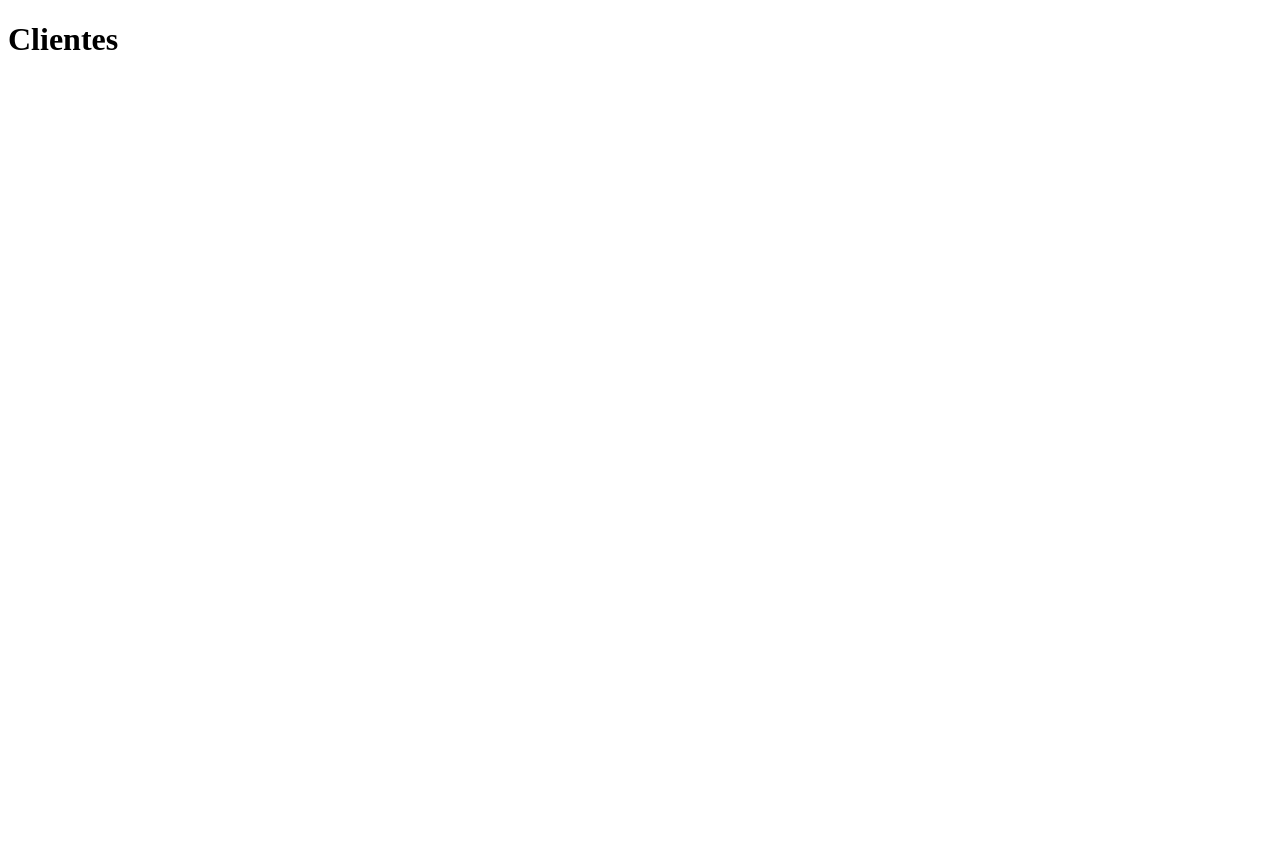
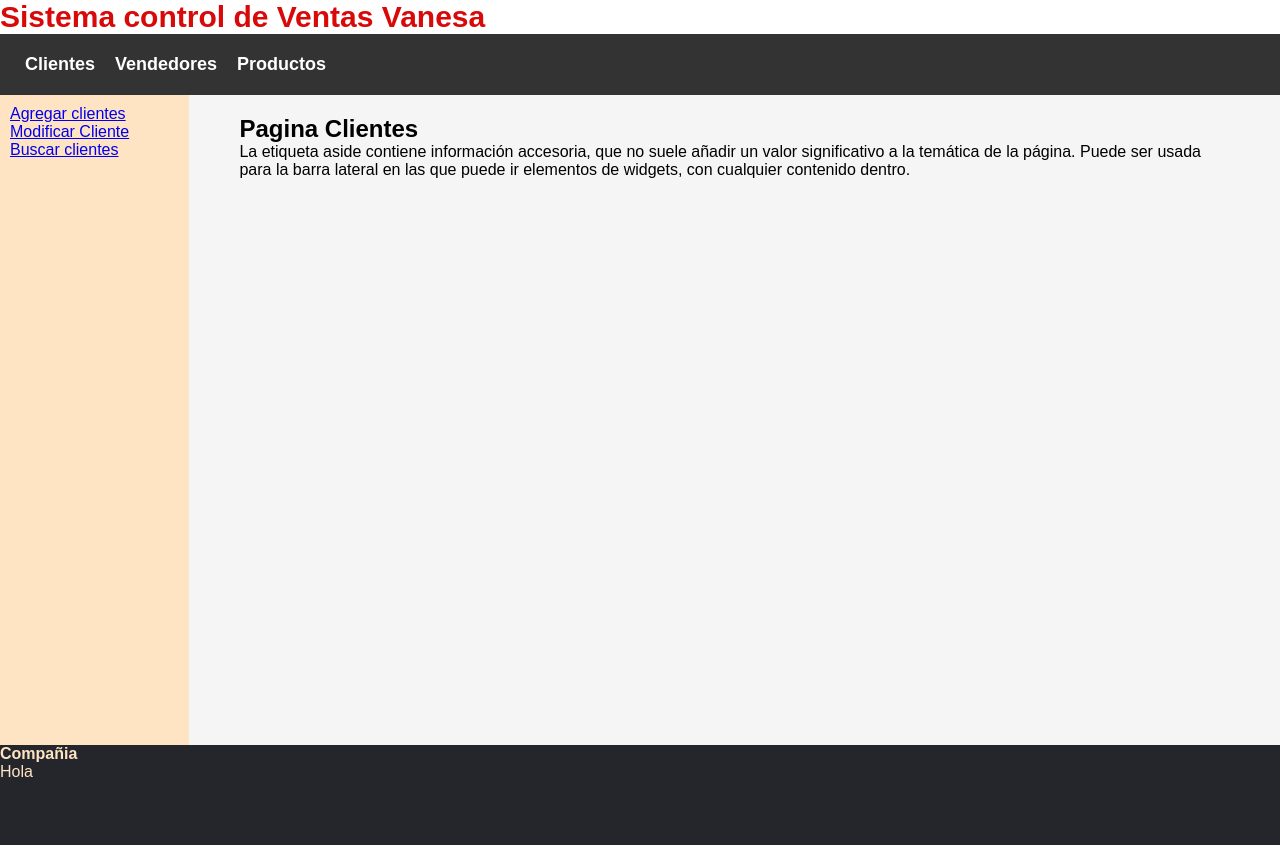
Before and after one commit to Damian-Rojas/Control_Compras, a Flask app: page /clientes in a window 1280 px wide. Before the commit the page is almost empty. Before the commit the page ends 50 px from the top, so only its background shows below. Run offline with Flask 3, Linux system fonts and the light colour scheme.

Commit message:
Modificación pagina clientes

```diff
--- a/templates/clientes.html
+++ b/templates/clientes.html
@@ -1,13 +1,60 @@
 <!DOCTYPE html>
-<html lang="en">
+<html lang="es">
 <head>
-    <meta charset="UTF-8">
-    <meta http-equiv="X-UA-Compatible" content="IE=edge">
-    <meta name="viewport" content="width=device-width, initial-scale=1.0">
-    <title>Clientes</title>
+  <title> Indumentarias Vanesa</title>
+  <meta charset="UTF-8">
+  <meta http-equiv="X-UA-Compatible" content="IE=edge">
+  <meta name="viewport" content="width=device-width, initial-scale=1.0">
+  <link rel="stylesheet"  href="{{ url_for('static', filename='css/styles.css' ) }}">
+
 </head>
 <body>
-    <h1>Clientes</h1>
+  <h1>Sistema control de Ventas Vanesa</h1>
+    <header>
+
+        <nav>
+          <ul>
+            <li><a href="#">Clientes</a></li>
+            <li><a href="#">Vendedores</a></li>
+            <li><a href="#">Productos</a></li>
+          </ul>
+        </nav>
+      </header>
+      <main class="main">
+        <div class="main-menu">
+
+          <ul class="menu-main">
+            <li><a href="#">Agregar clientes</a></li>
+            <li><a href="#">Modificar Cliente</a></li>
+            <li><a href="#">Buscar clientes</a></li>
+          </ul>
+        </div>
+
+        <div class="main-container">
+          <h2>Pagina Clientes</h2>
+          La etiqueta aside contiene información accesoria, que no suele añadir un valor significativo a la temática de la página. Puede ser usada para la barra lateral en las que puede ir elementos de widgets, con cualquier contenido dentro.
+        </div>
+
+
+
+
+      </main>
+
+
+
+      <footer class="footer">
+          <div class="footer-acerca">
+            <h4>Compañia</h4>
+              <a name="indice1"> Hola</a>
+
+          </div>
+
+          <div class="footer-social">
+
+
+          </div>
+
+      </footer>
 
 </body>
 </html>
--- a/templates/index.html
+++ b/templates/index.html
@@ -9,7 +9,7 @@
 
 </head>
 <body>
-  <h1>Sistema control de Ventas</h1>
+  <h1>Sistema control de Ventas Vanesa</h1>
     <header>
 
         <nav>
```
